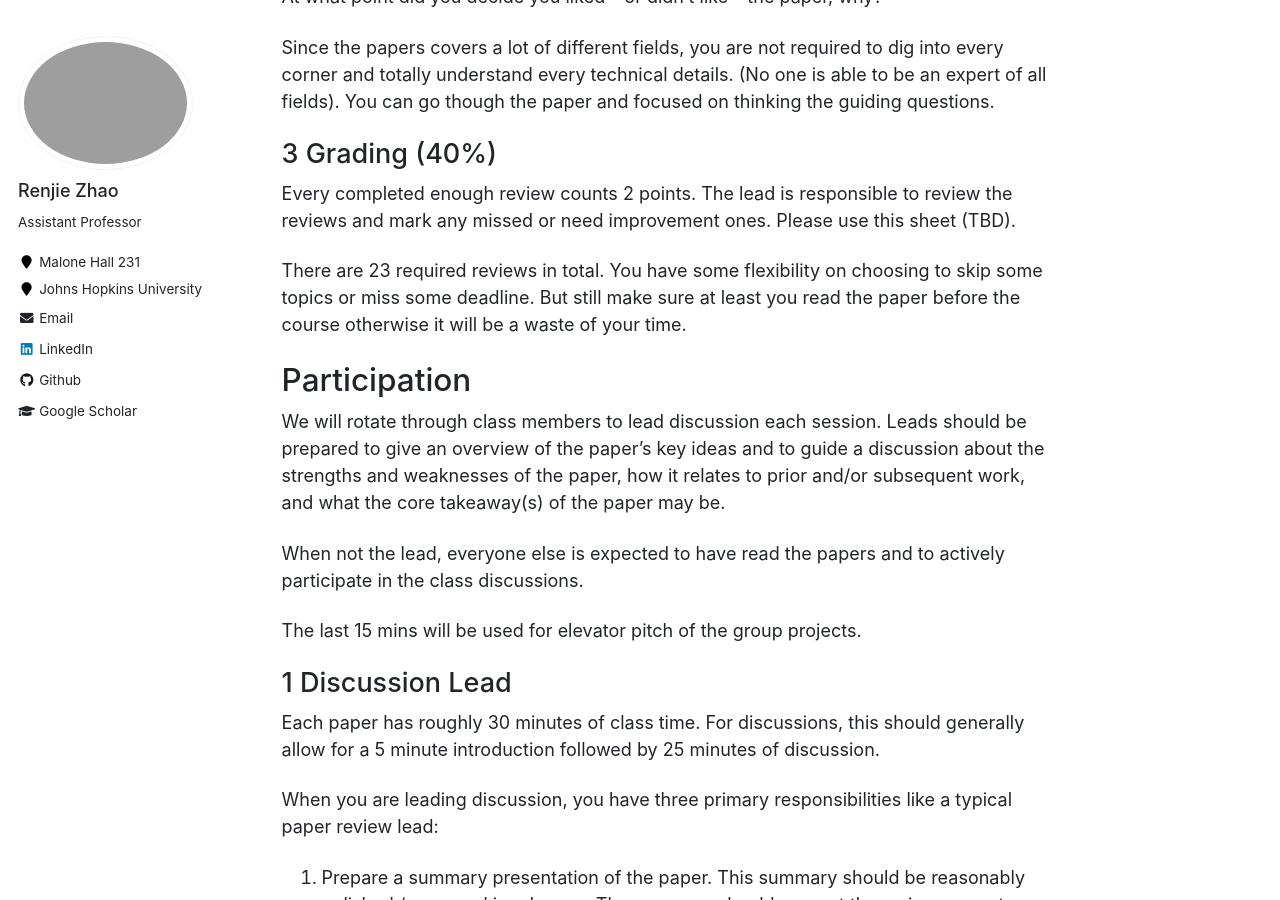
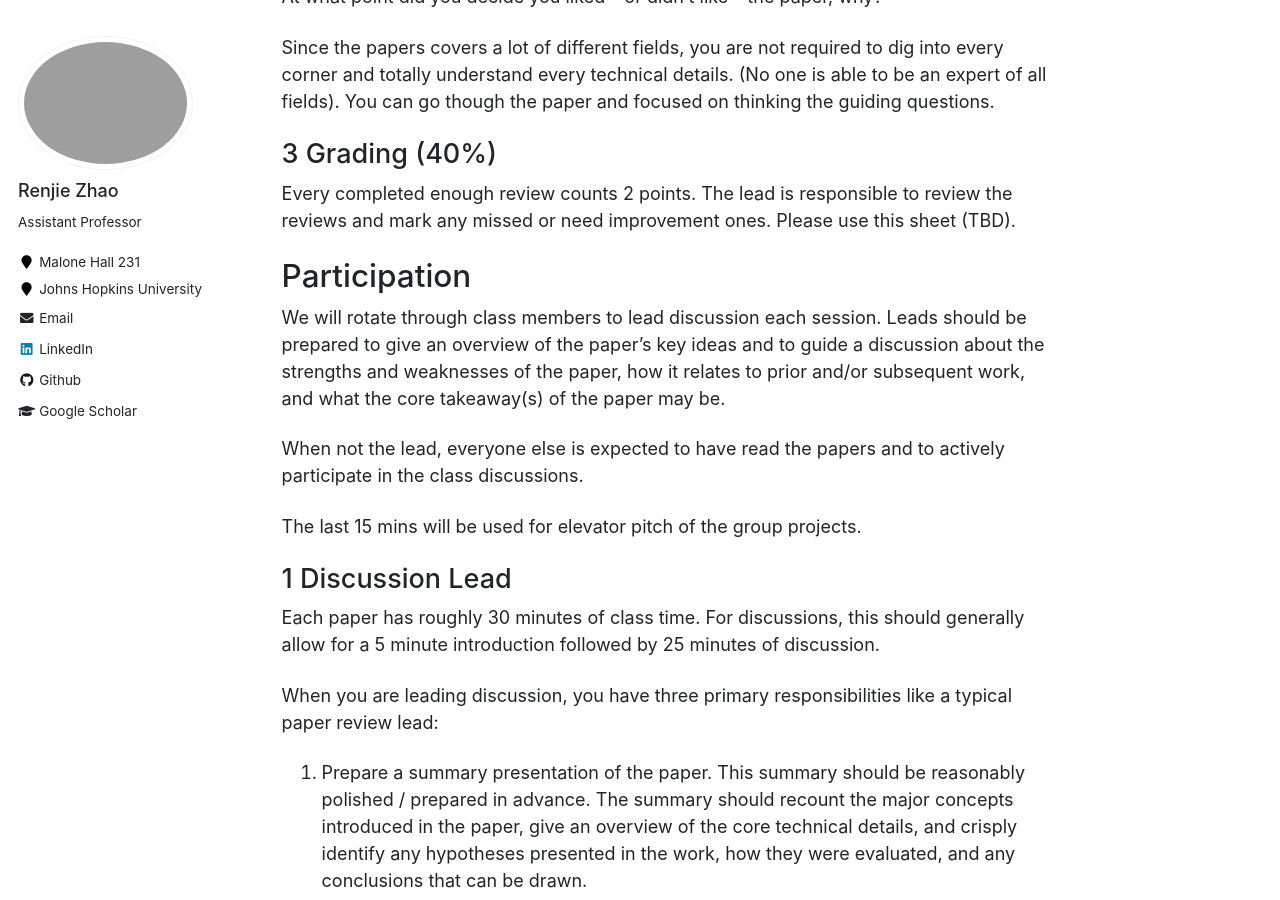
Before and after one commit to mle0108/RenjieZhao.github.io, a Jekyll site: the page built from _teaching/2024-spring-716.md, in a window 1280 px wide and 900 px high, scrolled down 1851 px. Built offline with Jekyll 4.4.1, drawn with Linux system fonts in a browser that asks for light colours.

Commit message:
update requirements

```diff
--- a/_teaching/2024-spring-716.md
+++ b/_teaching/2024-spring-716.md
@@ -98,7 +98,7 @@ Since the papers covers a lot of different fields, you are not required to dig i
 
 Every completed enough review counts 2 points. The lead is responsible to review the reviews and mark any missed or need improvement ones. Please use this sheet (TBD).
 
-There are 23 required reviews in total. You have some flexibility on choosing to skip some topics or miss some deadline. But still make sure at least you read the paper before the course otherwise it will be a waste of your time.
+<!-- There are 23 required reviews in total. You have some flexibility on choosing to skip some topics or miss some deadline. But still make sure at least you read the paper before the course otherwise it will be a waste of your time. -->
 
 ### Participation
 
```
Also changed, not shown: other parts of _teaching/2024-spring-716.md (+1 -0 lines).
